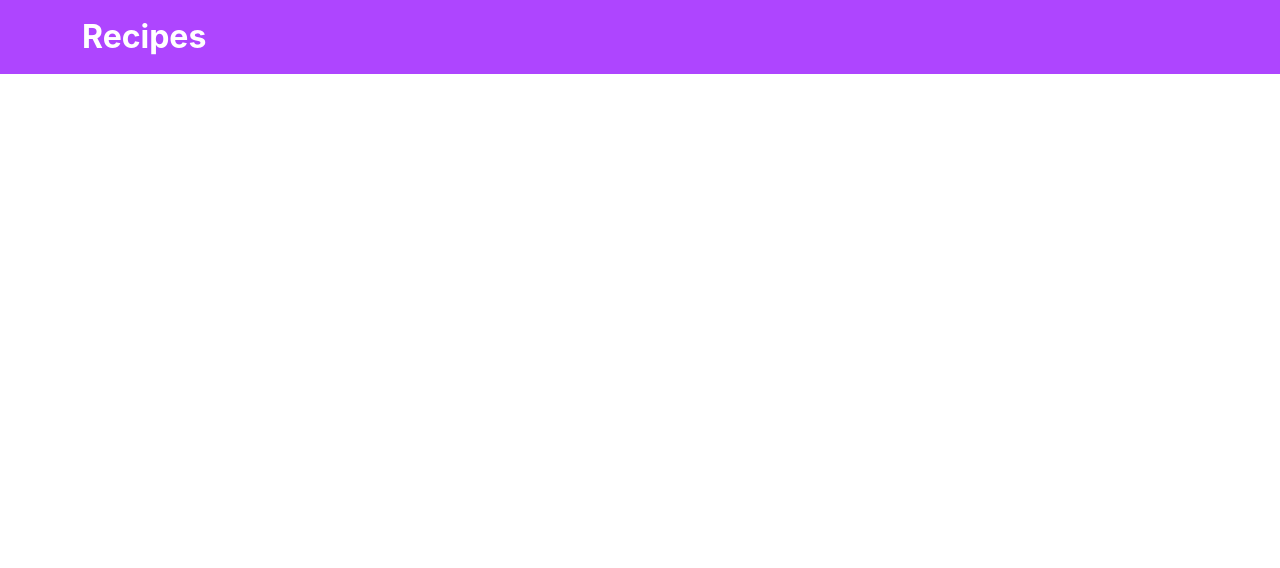
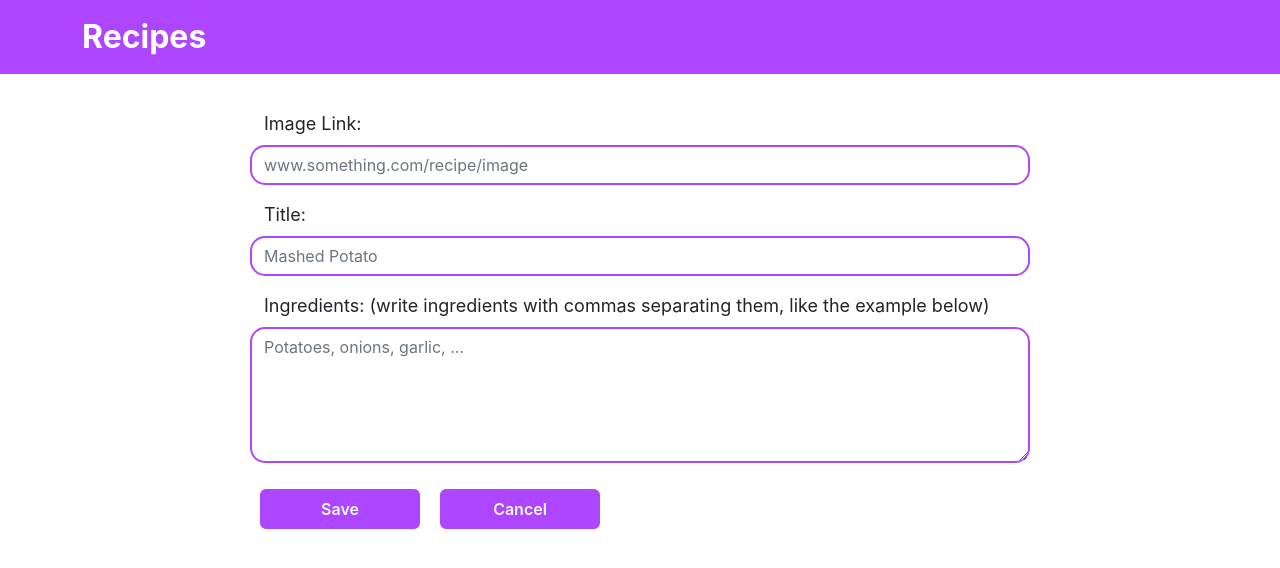
Before and after one commit to hegnemurd/recipes, a React (Create React App) app in the folder project/: page /new-recipe in a window 1280 px wide. Shown: the top 568 px of the page. Built offline with nearby package versions, Linux system fonts and the light colour scheme.

Commit message:
Continuing to figure out logic for sending data across

```diff
--- a/project/src/components/NewRecipeForm/NewRecipeForm.tsx
+++ b/project/src/components/NewRecipeForm/NewRecipeForm.tsx
@@ -19,6 +19,8 @@ const NewRecipeForm = (props: any) => {
   const { recipeId } = params;
 
   const editRecipe = recipes.find((editRecipe) => editRecipe.id === recipeId);
+
+  // props.newRecipe = editRecipe;
 
   const imageChangeHandler = (e: React.ChangeEvent<HTMLInputElement>) => {
     setEnteredImg(e.currentTarget.value);
@@ -42,42 +44,44 @@ const NewRecipeForm = (props: any) => {
     // if statement expression to exclude adding it to props if editRecipe returns undefined
     // ensure defaultValues are passed to App.tsx even if input is untouched
 
-    editRecipe !== undefined
-      ? props.newRecipeData(
-          uniqueId,
-          enteredImg,
-          enteredName,
-          enteredIngredients,
-          editRecipe.img,
-          editRecipe.recipeName,
-          editRecipe.ingredients
-        )
-      : props.newRecipeData(
-          uniqueId,
-          enteredImg,
-          enteredName,
-          enteredIngredients
-        );
+    // editRecipe !== undefined
+    // ?
+    // props.newRecipeData(
+    //     uniqueId,
+    //     enteredImg,
+    //     enteredName,
+    //     enteredIngredients,
+    //     // editRecipe?.img,
+    //     // editRecipe?.recipeName,
+    //     // editRecipe?.ingredients
+    //   )
+    // :
+    props.newRecipeData(uniqueId, enteredImg, enteredName, enteredIngredients);
+
+    // console.log(editRecipe?.img, editRecipe?.recipeName, editRecipe?.ingredients)
 
     navigate("/");
   };
 
-  return editRecipe !== undefined ? (
+  // return editRecipe !== undefined ? (
+  return (
     <Form className={classes.form} onSubmit={onSubmitHandler}>
       <Form.Group className="mb-3" controlId="formGroupImage">
         <Form.Label className={classes["form-label"]}>Image Link:</Form.Label>
         <Form.Control
-          defaultValue={editRecipe.img}
+          defaultValue={editRecipe?.img || enteredImg}
+          // value={editRecipe?.img || enteredImg}
           onChange={imageChangeHandler}
           type="text"
           placeholder="www.something.com/recipe/image"
           className={classes["form-input"]}
-        ></Form.Control>
+        />
       </Form.Group>
       <Form.Group className="mb-3" controlId="formGroupName">
         <Form.Label className={classes["form-label"]}>Title:</Form.Label>
         <Form.Control
-          defaultValue={editRecipe.recipeName}
+          defaultValue={editRecipe?.recipeName}
+          // value={editRecipe?.recipeName}
           onChange={nameChangeHandler}
           type="name"
           placeholder="Mashed Potato"
@@ -90,7 +94,8 @@ const NewRecipeForm = (props: any) => {
           the example below&#41;
         </Form.Label>
         <Form.Control
-          defaultValue={editRecipe.ingredients}
+          defaultValue={editRecipe?.ingredients}
+          // value={editRecipe?.ingredients}
           onChange={ingredientsChangeHandler}
           as="textarea"
           rows={5}
@@ -104,8 +109,8 @@ const NewRecipeForm = (props: any) => {
         <CancelButton />
       </ButtonToolbar>
     </Form>
-  ) : (
-    <Link to="/new-recipe"></Link>
+    // ) : (
+    //   <Link to="/new-recipe"></Link>
   );
 };
 
```
